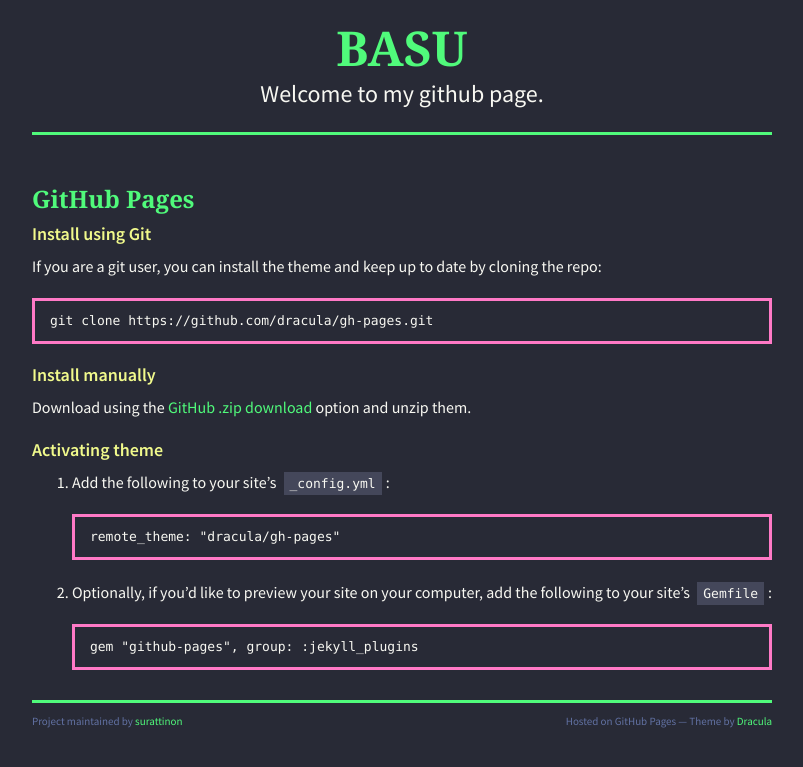
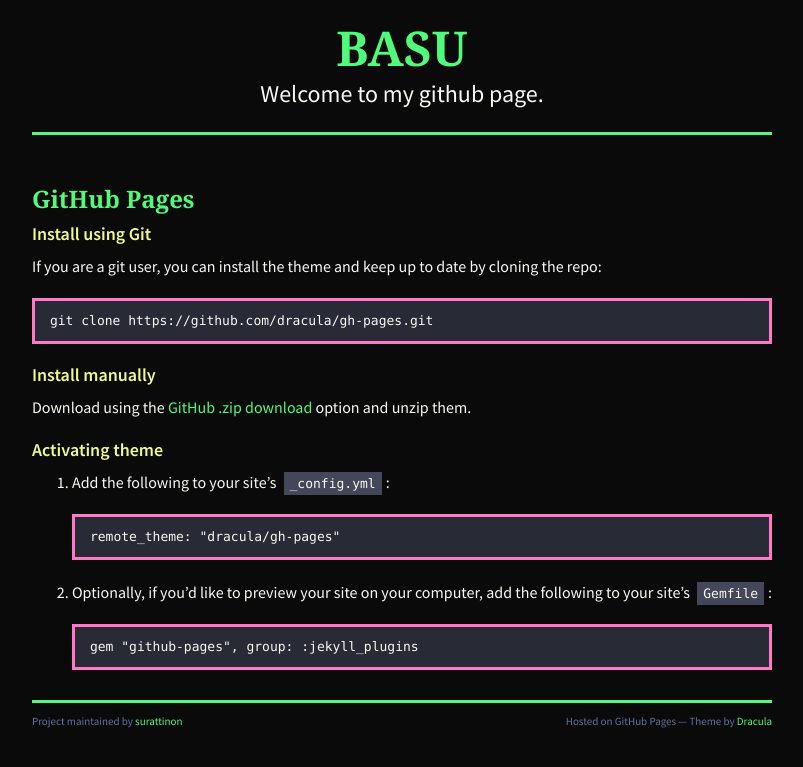
Before and after one commit to surattinon/surattinon.github.io, a Jekyll site: the page built from INSTALL.md, in a window 1280 px wide. Shown: the top 767 px of the page, without its empty margins (238-1041 px from the left). Built offline with Jekyll 4.4.1, drawn with Linux system fonts in a browser that asks for light colours; nearby versions of some CDN libraries; our own code applies the rules of GitHub Pages for plain Markdown files.

Commit message:
update..

```diff
--- a/_sass/jekyll-theme-dracula.scss
+++ b/_sass/jekyll-theme-dracula.scss
@@ -13,9 +13,9 @@ body {
   font: 16px/1.5 $body-fonts;
   color: $foreground;
   font-weight: normal;
-  background: $background;
+  background: #0a0a0a;
   background-attachment: fixed !important;
-  background: linear_gradient($background, lighten($background, 20%));
+  // background: linear_gradient($background, lighten($background, 20%));
 }
 
 h1,
```
